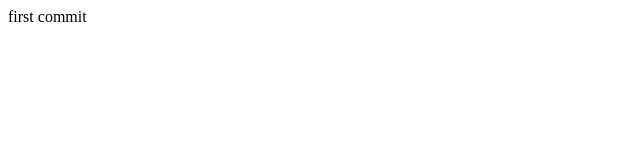
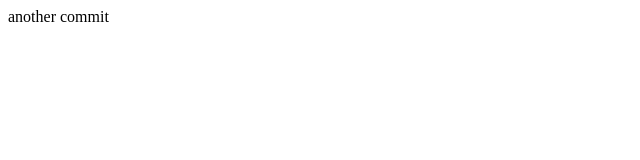
Before and after one commit to Byakuya2709/CT244_Demo, a plain HTML site: page index.html in a window 1280 px wide. Shown: the full height of the page, 0-640 px from the left. Drawn offline with Linux system fonts and the light colour scheme.

Commit message:
Update index.html with new message

```diff
--- a/index.html
+++ b/index.html
@@ -1,3 +1,3 @@
 <html>
-first commit
+another commit
 </html>
```
